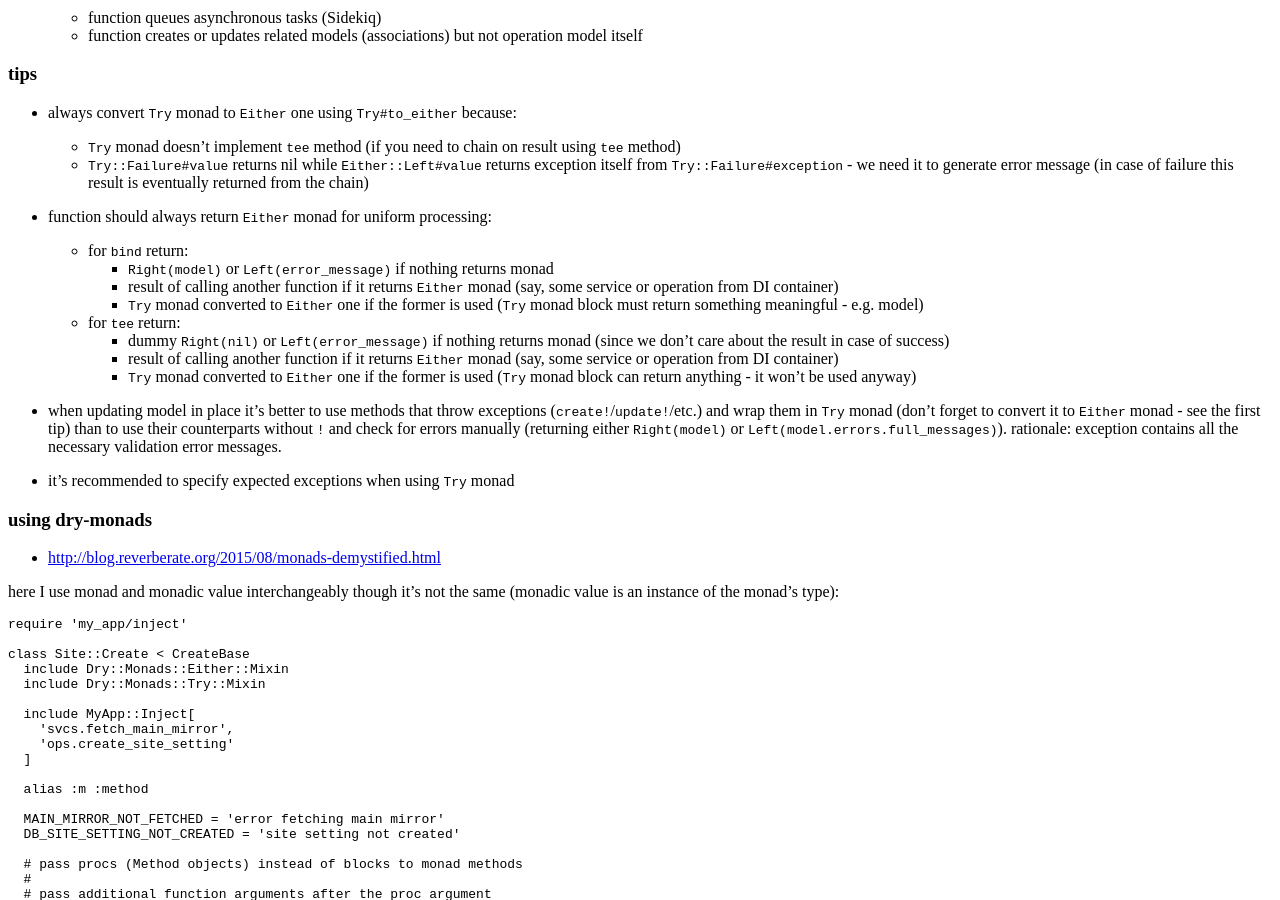
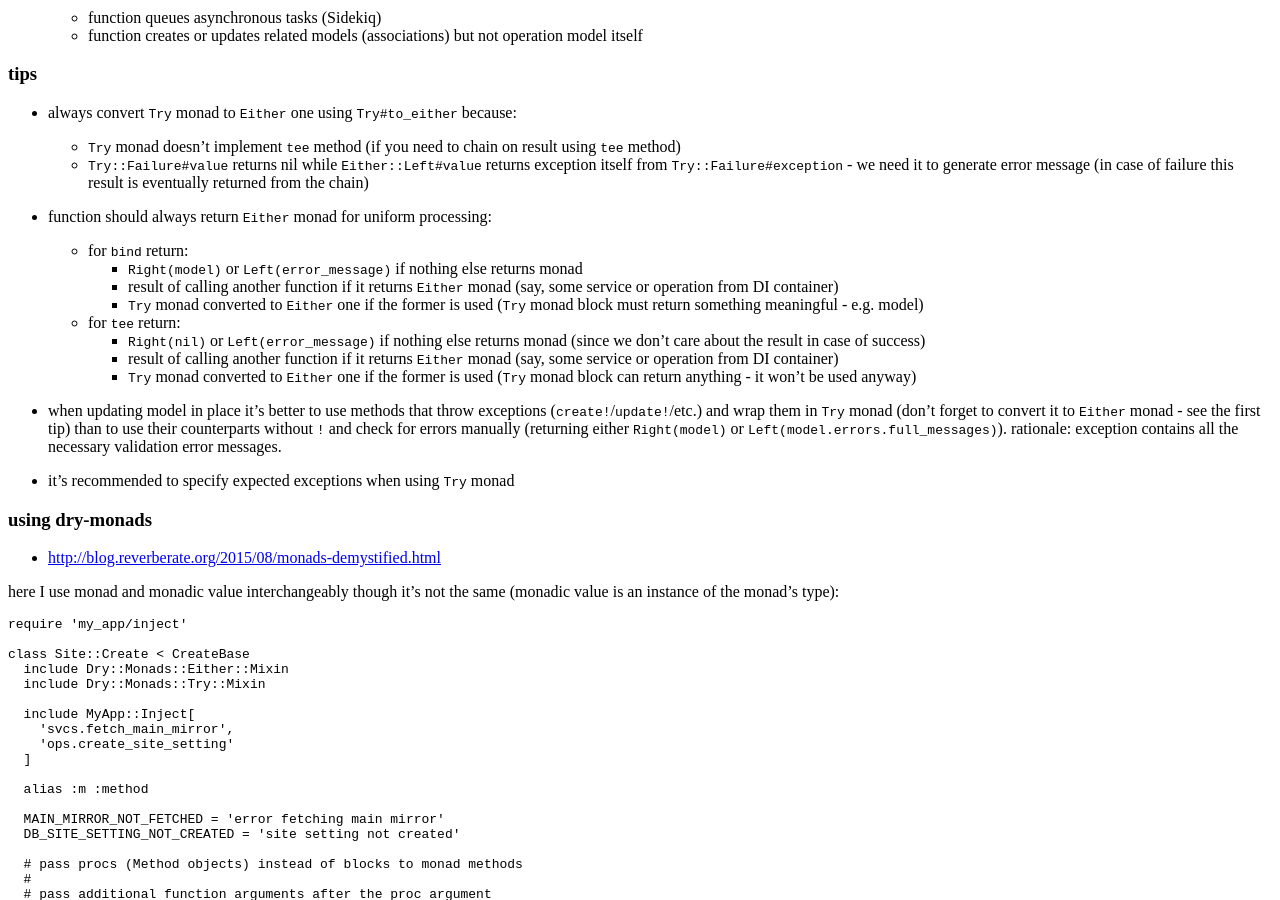
Before and after one commit to tap349/tap349.github.io, a Jekyll site: the page built from _posts/2017-02-27-monads-in-ruby.md, in a window 1280 px wide and 900 px high, scrolled down 1535 px. Built offline with Jekyll 4.4.1, drawn with Linux system fonts in a browser that asks for light colours.

Commit message:
update 2017-02-28_15:39:46

```diff
--- a/_posts/2017-02-27-monads-in-ruby.md
+++ b/_posts/2017-02-27-monads-in-ruby.md
@@ -113,14 +113,14 @@ monads have the following methods:
 - function should always return `Either` monad for uniform processing:
 
   - for `bind` return:
-    - `Right(model)` or `Left(error_message)` if nothing returns monad
+    - `Right(model)` or `Left(error_message)` if nothing else returns monad
     - result of calling another function if it returns `Either` monad
       (say, some service or operation from DI container)
     - `Try` monad converted to `Either` one if the former is used
       (`Try` monad block must return something meaningful - e.g. model)
 
   - for `tee` return:
-    - dummy `Right(nil)` or `Left(error_message)` if nothing returns monad
+    - `Right(nil)` or `Left(error_message)` if nothing else returns monad
       (since we don't care about the result in case of success)
     - result of calling another function if it returns `Either` monad
       (say, some service or operation from DI container)
```
